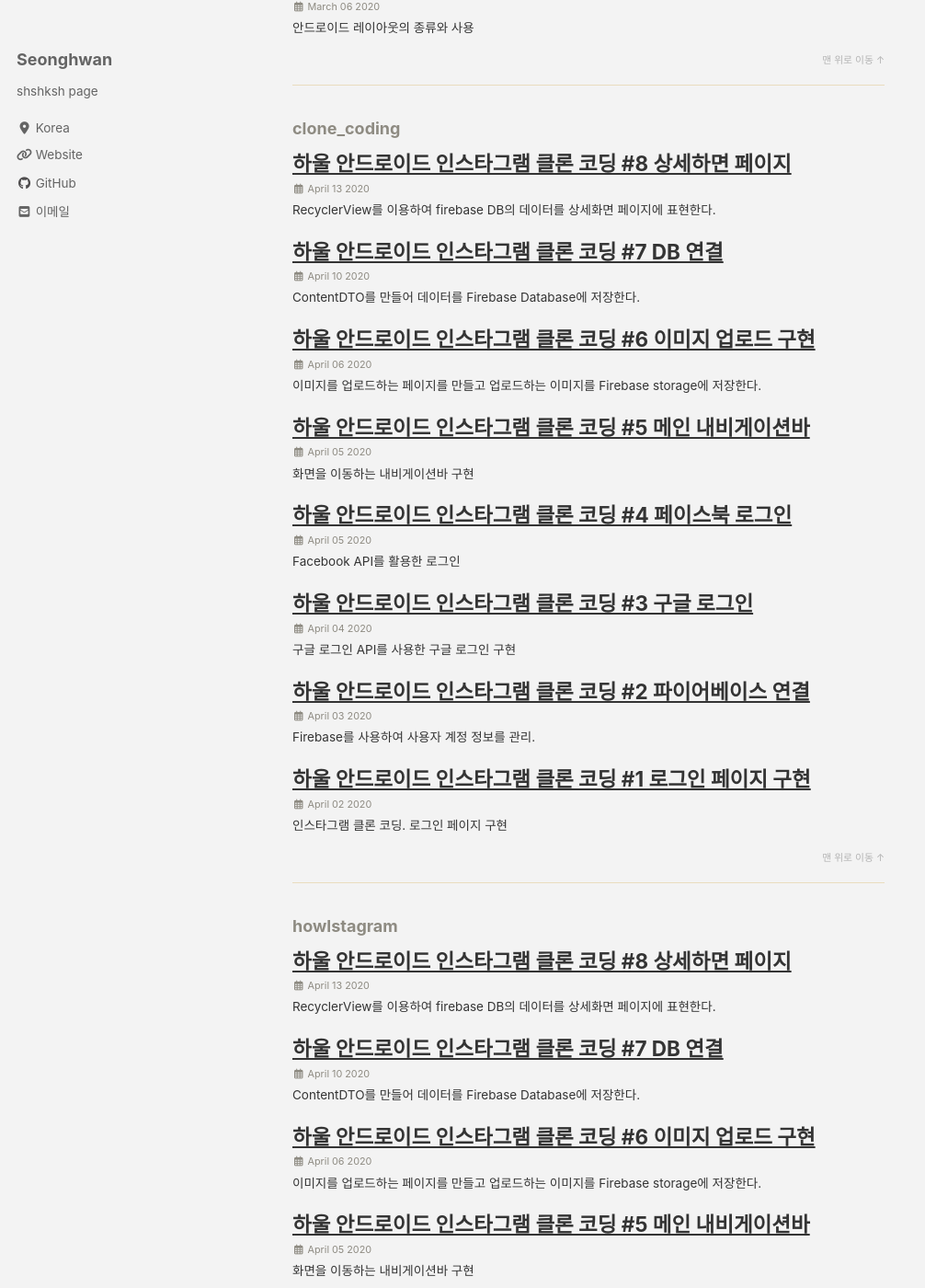
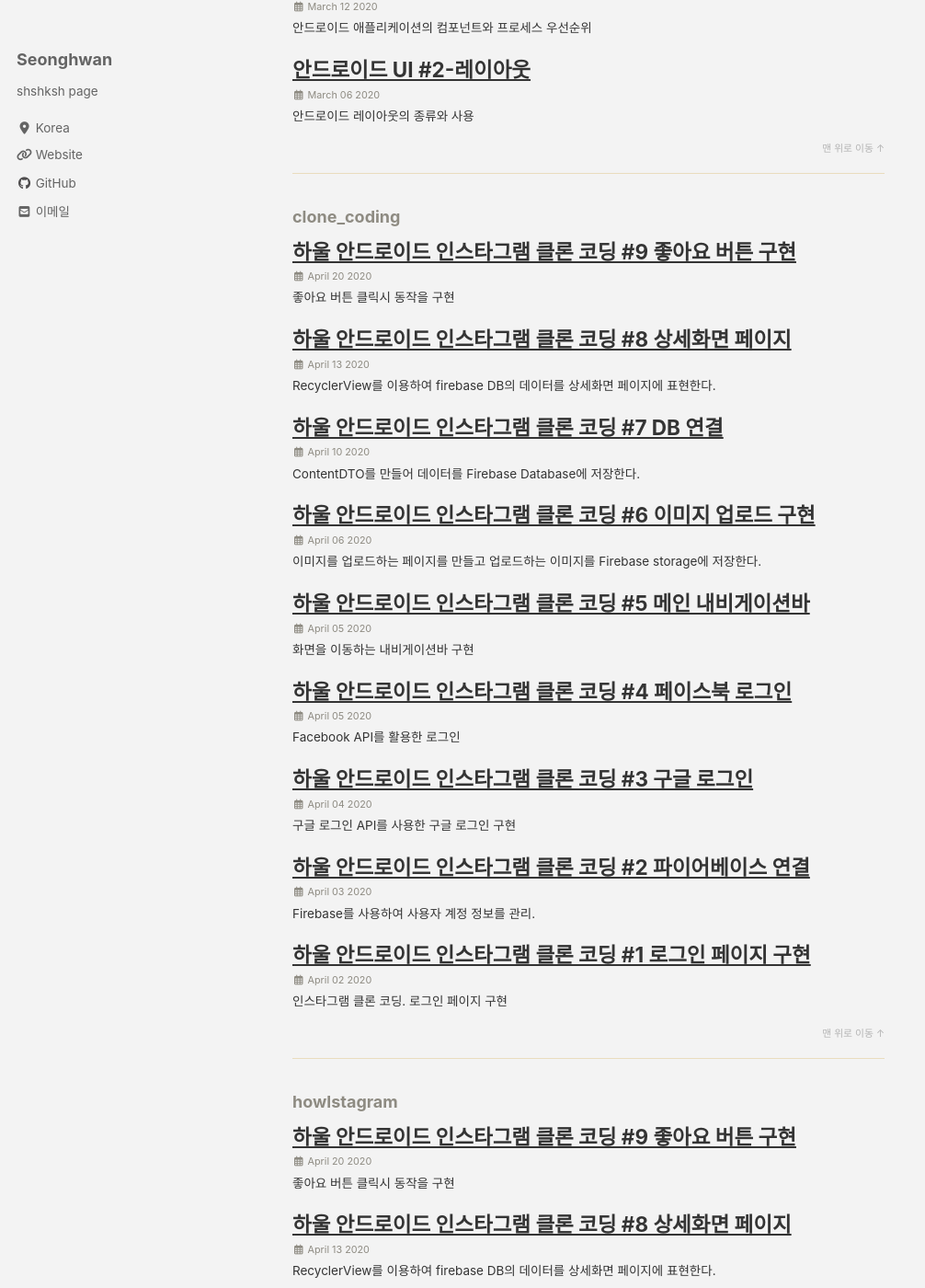
Before and after one commit to shshksh/shshksh.github.io, a Jekyll site: the page built from _pages/tag-archive.md, in a window 1280 px wide and 1400 px high, scrolled down 1744 px. Shown: the whole window at 92% size, without its empty margins (0-1006 px from the left). Built offline with Jekyll 4.4.1, drawn with Linux system fonts in a browser that asks for light colours; cached includes are drawn as plain includes; nearby versions of some CDN libraries; part of the change alters nothing that is shown; some of the changed text lies outside the part shown.

Commit message:
upload post

````diff
--- a/_posts/2020-04-13-Android-clone-coding-#08-Create-detail-view-page.md
+++ b/_posts/2020-04-13-Android-clone-coding-#08-Create-detail-view-page.md
@@ -1,5 +1,5 @@
 ---
-title: "하울 안드로이드 인스타그램 클론 코딩 #8 상세하면 페이지"
+title: "하울 안드로이드 인스타그램 클론 코딩 #8 상세화면 페이지"
 excerpt: "RecyclerView를 이용하여 firebase DB의 데이터를 상세화면 페이지에 표현한다."
 classes: wide
 categories:
--- /dev/null
+++ b/_posts/2020-04-20-Android-clone-coding-#09-Implement-like-button.md
@@ -0,0 +1,76 @@
+---
+title: "하울 안드로이드 인스타그램 클론 코딩 #9 좋아요 버튼 구현"
+excerpt: "좋아요 버튼 클릭시 동작을 구현"
+classes: wide
+categories:
+  - clone_coding
+tag:
+  - android
+  - clone_coding
+  - howlstagram
+read_time: false
+last_modified_at: 2020-04-20T22:18:00+09:00
+toc: true
+---
+
+> 출처: [인프런-하울의 안드로이드 인스타그램 클론 만들기]([https://www.inflearn.com/course/%EC%9D%B8%EC%8A%A4%ED%83%80%EA%B7%B8%EB%9E%A8%EB%A7%8C%EB%93%A4%EA%B8%B0-%EC%95%88%EB%93%9C%EB%A1%9C%EC%9D%B4%EB%93%9C/dashboard](https://www.inflearn.com/course/인스타그램만들기-안드로이드/dashboard))
+
+
+
+# DetailViewFragment
+
+## favoriteEvent
+
+```kotlin
+fun favoriteEvent(position : Int) {
+    var tsDoc = firestore?.collection("images")?.document(contentUidList[position])
+    firestore?.runTransaction{ transaction ->
+
+        var contentDTO = transaction.get(tsDoc!!).toObject(ContentDTO::class.java)
+
+        if(contentDTO!!. favorites.containsKey(uid)) {
+            contentDTO?.favoriteCount = contentDTO?.favoriteCount?.minus(1)
+            contentDTO?.favorites.remove(uid)
+        } else {
+            contentDTO?.favoriteCount = contentDTO?.favoriteCount?.plus(1)
+            contentDTO?.favorites[uid!!] = true
+        }
+        transaction.set(tsDoc, contentDTO)
+    }
+}
+```
+
+**position**: 좋아요 버튼이 들어있는 뷰의 위치
+
+현재 버튼을 누른 view의 document를 **firebase**에서 가져와 **tsDoc**에 저장한다. 이후 firebase에 데이터를 쓰기 위해 트랜잭션을 시작한다.
+
+**transaction**
+
+- firebase에서 이전에 저장한 document를 받아 contentDTO 형태로 저장한다.
+- contentDTO객체의 favorites: MutableHashMap 가 현재 사용자의 uid 주소를 키로 가지고 있다면 좋아요 카운트를 마이너스 하고 맵에서 uid 키를 지운다.
+- 반대로 현재 사용자의 uid를 키로 가지고 있지 않다면 좋아요 개수를 하나 올리고 맵에 데이터를 추가한다.
+- transaction.set 함수로 tsDocd에 변경된 contentDTO를 overwrite한다.
+
+
+
+## onBindViewHolder
+
+```kotlin
+override fun onBindViewHolder(p0: RecyclerView.ViewHolder, p1: Int) {
+    // ...
+
+    viewholder.detailviewitem_favorite_imageview.setOnClickListener {
+        favoriteEvent(p1)
+    }
+
+    if(contentDTOs!![p1].favorites.containsKey(uid)) {
+        viewholder.detailviewitem_favorite_imageview.setImageResource(R.drawable.ic_favorite)
+    } else {
+        viewholder.detailviewitem_favorite_imageview.setImageResource(R.drawable.ic_favorite_border)
+    }
+}
+```
+
+좋아요 버튼 클릭시 favoriteEvent를 호출하는 클릭리스너를 등록한다.
+
+이후 현재 사용자가 좋아요 버튼을 누른 여부에 따라 좋아요 이미지를 변경한다.
````
